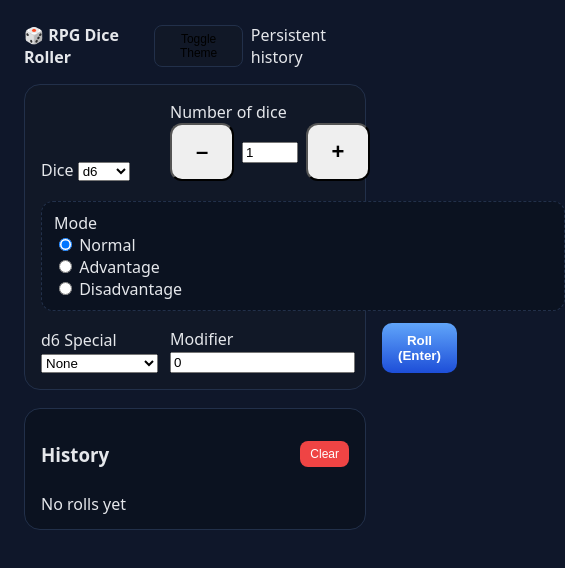
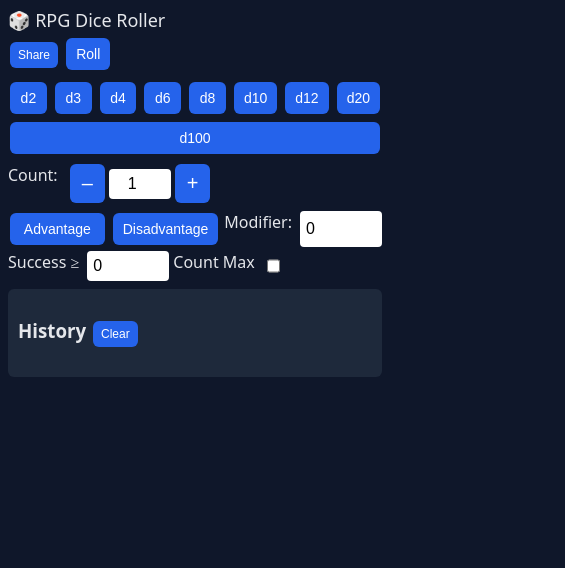
Before and after one commit to jkwestin/DiceRoller, a plain HTML site: page index.html in a window 390 px wide. Shown: the whole page, 565 px wide, since content can reach past the window. Drawn offline with Linux system fonts and the light colour scheme.

Commit message:
Update index.html

```diff
--- a/index.html
+++ b/index.html
@@ -1,141 +1,150 @@
-<!DOCTYPE html>
-<html lang="en">
+<!DOCTYPE html><html lang="en">
 <head>
   <meta charset="utf-8" />
   <meta name="viewport" content="width=device-width, initial-scale=1" />
   <title>RPG Dice Roller</title>
-  <meta name="description" content="Lightweight RPG dice roller with advantage/disadvantage, modifiers, d6 special modes, persistent history, and light/dark theme toggle." />
   <style>
-    :root {
-      --bg: #0f172a; --panel: #111827; --muted: #94a3b8; --text: #e5e7eb;
-      --accent: #22c55e; --accent-2: #60a5fa; --warn: #fbbf24; --bad: #ef4444; --good: #10b981;
-      --card: #0b1220; --border: #22304a; --shadow: 0 10px 25px rgba(0,0,0,.35); --radius: 16px;
+    body { font-family: system-ui; background: #0f172a; color: #e5e7eb; margin:0; padding:0.5rem; }
+    header { display:flex; flex-wrap:wrap; justify-content:space-between; align-items:center; margin-bottom:0.5rem; }
+    .btn { background:#2563eb; color:white; border:none; padding:10px 14px; border-radius:6px; cursor:pointer; font-size:16px; margin:2px; flex:1; }
+    .btn.small { font-size:12px; padding:6px 8px; flex:unset; }
+    .row { display:flex; flex-wrap:wrap; margin-bottom:8px; gap:4px; }
+    .row label { margin-right:4px; }
+    .count-control { display:flex; align-items:center; }
+    .count-control button { font-size:20px; padding:8px 12px; margin:0 4px; }
+    .count-control input { font-size:18px; width:60px; text-align:center; }
+    .card { background:#1e293b; padding:10px; border-radius:6px; margin-top:0.5rem; }
+    .history-item { border-bottom:1px solid #334155; padding:4px 0; font-size:14px; }
+    .kept { color:#22c55e; font-weight:bold; }
+    input[type=number], input[type=text] { padding:6px; border-radius:4px; border:none; font-size:16px; }
+    @media (max-width:600px){
+      .btn { font-size:14px; padding:8px 10px; }
+      .count-control input { width:50px; }
+      header { flex-direction:column; align-items:flex-start; gap:4px; }
     }
-    body.light {
-      --bg: #f9fafb; --panel: #ffffff; --muted: #6b7280; --text: #111827;
-      --accent: #16a34a; --accent-2: #2563eb; --warn: #d97706; --bad: #dc2626; --good: #059669;
-      --card: #f3f4f6; --border: #d1d5db; --shadow: 0 2px 8px rgba(0,0,0,.1);
-    }
-    * { box-sizing: border-box; }
-    body { margin:0; font-family: system-ui; background: var(--bg); color: var(--text); transition: background 0.3s, color 0.3s; }
-    .container { max-width: 1000px; margin: 0 auto; padding: 24px; }
-    header { display:flex; justify-content:space-between; align-items:center; margin-bottom:16px; }
-    .title { display:flex; align-items:center; gap:8px; font-weight:700; }
-    .theme-toggle { background: var(--panel); border:1px solid var(--border); border-radius:8px; padding:6px 10px; cursor:pointer; font-size:12px; }
-    .panel { background:var(--panel); border:1px solid var(--border); border-radius:var(--radius); padding:16px; }
-    .controls { display:grid; grid-template-columns:repeat(12,1fr); gap:12px; align-items:end; }
-    .count-wrap{ display:grid; grid-template-columns:64px 1fr 64px; gap:8px; align-items:center; }
-    .big-btn{ font-weight:900; font-size:22px; padding:14px 0; border-radius:12px; cursor:pointer; }
-    .subpanel{ grid-column:span 12; border:1px dashed var(--border); background:var(--card); border-radius:12px; padding:10px 12px; margin-top:8px; }
-    button.roll{ background:linear-gradient(180deg,var(--accent-2),#1d4ed8); border:none; padding:10px 16px; border-radius:10px; cursor:pointer; font-weight:700; color:white; }
-    .results{ margin-top:18px; display:grid; gap:12px; }
-    .card{ background:var(--card); border:1px solid var(--border); border-radius:var(--radius); padding:14px 16px; }
-    .history-header{ display:flex; justify-content:space-between; align-items:center; margin-bottom:8px; }
-    .clear-btn{ background:var(--bad); border:none; padding:6px 10px; border-radius:8px; cursor:pointer; color:white; font-size:12px; }
-    .hist-item{ display:grid; grid-template-columns:120px 1fr auto; gap:8px; align-items:center; padding:8px 10px; border:1px solid var(--border); border-radius:10px; background:var(--panel); }
-    .meta{ color:var(--muted); font-size:12px; }
-    .summary{ font-family:ui-monospace; font-size:12px; }
-    .value{ font-weight:800; }
   </style>
 </head>
 <body>
-  <div class="container">
-    <header>
-      <div class="title"><span>🎲 RPG Dice Roller</span></div>
-      <div style="display:flex; gap:8px; align-items:center;">
-        <button class="theme-toggle" id="themeToggle">Toggle Theme</button>
-        <div class="note">Persistent history</div>
-      </div>
-    </header>
+<div class="container">
+  <header>
+    <span style="font-size:18px;">🎲 RPG Dice Roller</span>
+    <div>
+      <button id="shareBtn" class="btn small">Share</button>
+      <button id="rollBtn" class="btn">Roll</button>
+    </div>
+  </header>  <!-- Dice selection row -->  <div class="row" id="diceRow"></div>  <!-- Count row -->  <div class="row">
+    <label>Count:</label>
+    <div class="count-control">
+      <button id="decrCount" class="btn">–</button>
+      <input id="count" type="number" min="1" max="20" value="1" />
+      <button id="incrCount" class="btn">+</button>
+    </div>
+  </div>  <!-- Special settings row -->  <div class="row">
+    <button id="advBtn" class="btn">Advantage</button>
+    <button id="disBtn" class="btn">Disadvantage</button>
+    <label>Modifier:</label>
+    <input id="modifier" type="number" value="0" style="width:70px;" />
+    <label>Success ≥</label>
+    <input id="successTarget" type="number" min="0" max="100" value="0" style="width:70px;" />
+    <label>Count Max</label>
+    <input id="countMax" type="checkbox" />
+  </div>  <section class="card" id="currentCard" hidden>
+    <h3>Result</h3>
+    <div id="attempts"></div>
+    <div id="final"></div>
+  </section>  <section class="card">
+    <h3>History <button id="clearHistory" class="btn small">Clear</button></h3>
+    <div id="history"></div>
+  </section>
+</div><script>
+const diceFaces=[2,3,4,6,8,10,12,20,100];
+const diceRow=document.getElementById('diceRow');
+diceFaces.forEach(f=>{
+  let b=document.createElement('button');
+  b.textContent='d'+f;
+  b.className='btn';
+  b.onclick=()=>{state.faces=f;};
+  diceRow.appendChild(b);
+});
 
-    <section class="panel controls">
-      <div class="grid-span-3">
-        <label for="die">Dice</label>
-        <select id="die"><option value="2">d2</option><option value="3">d3</option><option value="4">d4</option><option value="6" selected>d6</option><option value="8">d8</option><option value="10">d10</option><option value="12">d12</option><option value="20">d20</option><option value="100">d100</option></select>
-      </div>
-      <div class="grid-span-4">
-        <label for="count">Number of dice</label>
-        <div class="count-wrap">
-          <button type="button" class="big-btn" id="decr">–</button>
-          <input id="count" type="number" min="1" max="20" step="1" value="1" />
-          <button type="button" class="big-btn" id="incr">+</button>
-        </div>
-      </div>
+const state={faces:6,count:1,modifier:0,successTarget:0,countMax:false,mode:'normal',history:[]};
 
-      <div class="subpanel">
-        <label>Mode</label>
-        <div class="mode" role="radiogroup">
-          <div class="mode-item" data-mode="normal" data-active="true"><input type="radio" name="mode" value="normal" checked /> Normal</div>
-          <div class="mode-item" data-mode="adv"><input type="radio" name="mode" value="adv"/> Advantage</div>
-          <div class="mode-item" data-mode="dis"><input type="radio" name="mode" value="dis"/> Disadvantage</div>
-        </div>
-      </div>
+function randInt(max){return Math.floor(Math.random()*max)+1;}
+function basicRoll(faces,count){let rolls=[];for(let i=0;i<count;i++)rolls.push(randInt(faces));return rolls;}
 
-      <div class="grid-span-7">
-        <label for="d6mode">d6 Special</label>
-        <select id="d6mode"><option value="none">None</option><option value="explode">Exploding 6s</option><option value="reroll1">Reroll 1s (once)</option><option value="count6">Count 6s</option></select>
-      </div>
-      <div class="grid-span-5">
-        <label for="modifier">Modifier</label>
-        <input id="modifier" type="number" value="0" />
-      </div>
+function performRoll(){
+  state.count=parseInt(count.value);
+  state.modifier=parseInt(modifier.value);
+  state.successTarget=parseInt(successTarget.value);
+  state.countMax=document.getElementById('countMax').checked;
 
-      <div class="grid-span-12"><button class="roll" id="rollBtn">Roll (Enter)</button></div>
-    </section>
+  function oneRoll(){
+    let rolls=basicRoll(state.faces,state.count);
+    let sum=rolls.reduce((a,b)=>a+b,0);
+    let info="";
+    if(state.successTarget>0){ sum=rolls.filter(r=>r>=state.successTarget).length; info=`Successes (≥${state.successTarget})`; }
+    if(state.countMax){
+      const cnt=rolls.filter(r=>r===state.faces).length;
+      info=`Max rolls (${state.faces}) counted: ${cnt}`;
+      return {rolls,sum:sum,info,extra:cnt};
+    }
+    return {rolls,sum,info};
+  }
 
-    <section class="results">
-      <div class="card" id="currentCard" hidden>
-        <h3 id="currentTitle">Result</h3>
-        <div id="attempts"></div>
-        <div class="final"><span id="modifierText"></span><span id="finalTotal"></span></div>
-      </div>
+  let attempts=[];
+  if(state.mode==='normal'){
+    const a=oneRoll();
+    attempts=[{...a,kept:true}];
+  } else {
+    const a=oneRoll();
+    const b=oneRoll();
+    const keep=(state.mode==='adv')?(a.sum>=b.sum):(a.sum<=b.sum);
+    attempts=[{...a,kept:keep},{...b,kept:!keep}];
+  }
 
-      <div class="card">
-        <div class="history-header">
-          <h3>History</h3>
-          <button class="clear-btn" id="clearHistory">Clear</button>
-        </div>
-        <div id="history"></div>
-      </div>
-    </section>
-  </div>
+  let kept=attempts.find(x=>x.kept);
+  let final=kept.sum+state.modifier;
+  renderCurrent(attempts,final);
+  state.history.unshift({t:Date.now(),attempts,final});
+  renderHistory();
+}
 
-  <script>
-    const $ = s=>document.querySelector(s);
-    const supportedFaces=new Set([2,3,4,6,8,10,12,20,100]);
-    function clamp(n,min,max){return Math.max(min,Math.min(max,n));}
-    const RNG={randInt(max){return Math.floor(Math.random()*max)+1;}};
+function renderCurrent(attempts,final){
+  currentCard.hidden=false;
+  const attemptsEl=document.getElementById('attempts');
+  const finalDiv=document.getElementById('final');
+  attemptsEl.innerHTML='';
+  attempts.forEach(a=>{
+    let div=document.createElement('div');
+    div.className='history-item';
+    let info=a.info?` <em>${a.info}</em>`:"";
+    div.innerHTML=`<span>[${a.rolls.join(', ')}]</span> ⇒ <strong>${a.sum}</strong>${a.kept?' <span class="kept">(kept)</span>':''}${info}`;
+    attemptsEl.appendChild(div);
+  });
+  finalDiv.textContent='Total: '+final;
+}
 
-    const state={faces:6,count:1,mode:'normal',modifier:0,d6mode:'none',history:[]};
+function renderHistory(){
+  const historyEl=document.getElementById('history');
+  historyEl.innerHTML='';
+  state.history.forEach(h=>{
+    let div=document.createElement('div');
+    div.className='history-item';
+    const time=new Date(h.t).toLocaleTimeString();
+    const kept=h.attempts.find(a=>a.kept);
+    let info=kept.info?` <em>${kept.info}</em>`:"";
+    div.innerHTML=`${time} ⇒ [${kept.rolls.join(', ')}] = <strong>${h.final}</strong>${info}`;
+    historyEl.appendChild(div);
+  });
+}
 
-    const dieSel=$('#die'),countInput=$('#count'),modifierInput=$('#modifier'),d6modeSel=$('#d6mode');
-    const rollBtn=$('#rollBtn'),historyEl=$('#history'),clearBtn=$('#clearHistory');
-    const currentCard=$('#currentCard'),currentTitle=$('#currentTitle'),attemptsEl=$('#attempts'),modifierText=$('#modifierText'),finalTotal=$('#finalTotal');
-    const themeToggle=$('#themeToggle');
+rollBtn.onclick=performRoll;
+advBtn.onclick=()=>{state.mode='adv'; count.value=1;};
+disBtn.onclick=()=>{state.mode='dis'; count.value=1;};
+clearHistory.onclick=()=>{if(confirm('Clear history?')){state.history=[];renderHistory();}};
+shareBtn.onclick=()=>{const url=new URL(location);url.searchParams.set('dice',state.faces);url.searchParams.set('count',state.count);navigator.clipboard.writeText(url).then(()=>alert('Link copied!'));};
 
-    function loadHistory(){ try{const h=JSON.parse(localStorage.getItem('diceHistory')||'[]'); if(Array.isArray(h)) state.history=h;}catch{} }
-    function saveHistory(){localStorage.setItem('diceHistory',JSON.stringify(state.history));}
-    function clearHistory(){state.history=[];saveHistory();renderHistory();}
-
-    function loadTheme(){const t=localStorage.getItem('theme')||'dark';if(t==='light'){document.body.classList.add('light');}}
-    function toggleTheme(){document.body.classList.toggle('light');localStorage.setItem('theme',document.body.classList.contains('light')?'light':'dark');}
-
-    function readControls(){state.faces=parseInt(dieSel.value);state.count=clamp(parseInt(countInput.value),1,20);state.modifier=parseInt(modifierInput.value)||0;state.d6mode=d6modeSel.value;}
-    function basicRoll(faces,count){const r=[];for(let i=0;i<count;i++)r.push(RNG.randInt(faces));return{rolls:r,sum:r.reduce((a,b)=>a+b,0)};}
-    function rollOnce(){if(state.faces===6){if(state.d6mode==='count6'){let succ=0;let r=[];for(let i=0;i<state.count;i++){let v=RNG.randInt(6);r.push(v);if(v===6)succ++;}return{rolls:r,sum:succ};}if(state.d6mode==='reroll1'){let r=[],s=0;for(let i=0;i<state.count;i++){let v=RNG.randInt(6);if(v===1){let v2=RNG.randInt(6);r.push(`(1→${v2})`);s+=v2;}else{r.push(v);s+=v;}}return{rolls:r,sum:s};}if(state.d6mode==='explode'){let r=[],s=0;for(let i=0;i<state.count;i++){let v=RNG.randInt(6);r.push(v===6?'6!':v);s+=v;while(v===6){v=RNG.randInt(6);r.push(v===6?'6!':v);s+=v;}}return{rolls:r,sum:s};}}return basicRoll(state.faces,state.count);}
-    function performRoll(){readControls();let attempts=[];if(state.mode==='normal'){const a=rollOnce();attempts=[{...a,kept:true}];var kept=a.sum;}else{const a=rollOnce(),b=rollOnce();const keepA=state.mode==='adv'?a.sum>=b.sum:a.sum<=b.sum;attempts=[{...a,kept:keepA},{...b,kept:!keepA}];var kept=keepA?a.sum:b.sum;}const final=kept+state.modifier;renderCurrent(attempts,final);state.history.unshift({time:Date.now(),label:`${state.count}d${state.faces}`,final,attempts});if(state.history.length>20)state.history.length=20;saveHistory();renderHistory();}
-
-    function renderCurrent(attempts,final){currentTitle.textContent='Result';attemptsEl.innerHTML='';attempts.forEach(a=>{let d=document.createElement('div');d.textContent=`[${a.rolls}] sum=${a.sum}${a.kept?' (kept)':''}`;attemptsEl.appendChild(d);});modifierText.textContent=`Modifier ${state.modifier}`;finalTotal.textContent=`Total ${final}`;currentCard.hidden=false;}
-    function renderHistory(){historyEl.innerHTML='';if(!state.history.length){historyEl.textContent='No rolls yet';return;}state.history.forEach(h=>{let row=document.createElement('div');row.className='hist-item';let time=new Date(h.time);row.innerHTML=`<div class='meta'>${time.toLocaleTimeString()}</div><div class='summary'>${h.label}</div><div class='value'>${h.final}</div>`;historyEl.appendChild(row);});}
-
-    rollBtn.onclick=performRoll;clearBtn.onclick=clearHistory;themeToggle.onclick=toggleTheme;
-    $('#decr').onclick=()=>{countInput.value=clamp(parseInt(countInput.value)-1,1,20);};
-    $('#incr').onclick=()=>{countInput.value=clamp(parseInt(countInput.value)+1,1,20);};
-    document.addEventListener('keydown',e=>{if(e.key==='Enter')performRoll();});
-
-    loadTheme();
-    loadHistory();
-    renderHistory();
-  </script>
-</body>
+decrCount.onclick=()=>{let v=parseInt(count.value)||1;if(v>1){count.value=v-1;}};
+incrCount.onclick=()=>{let v=parseInt(count.value)||1;if(v<20){count.value=v+1;}};
+</script></body>
 </html>
```
